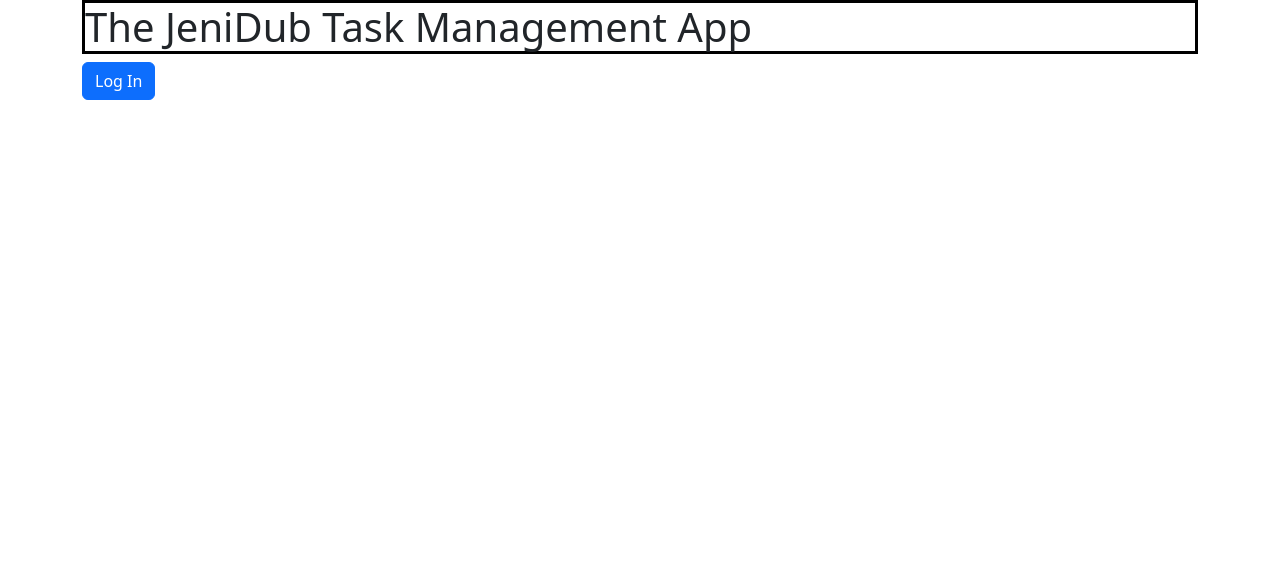
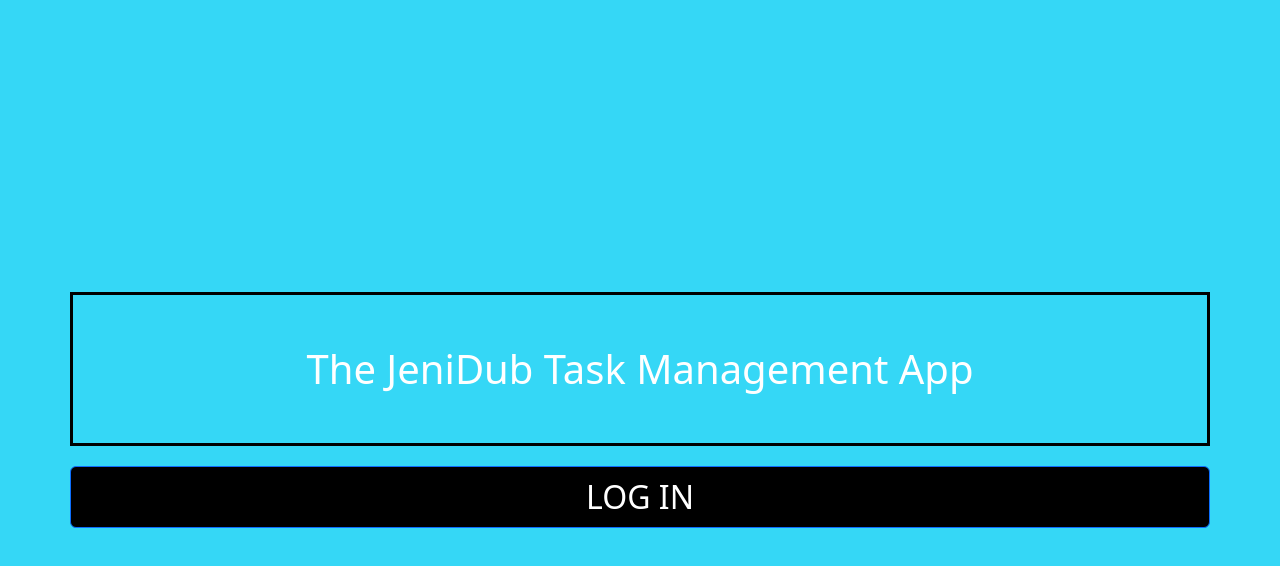
Before and after one commit to jenidub/JeniDub-Task-Management-App, a React (Vite) app: page / in a window 1280 px wide. Shown: the top 566 px of the page. Built offline with nearby package versions, Linux system fonts and the light colour scheme.

Commit message:
Updated styling for the login page, NavBar component

```diff
--- a/src/components/AuthLayer/LoginButton.tsx
+++ b/src/components/AuthLayer/LoginButton.tsx
@@ -11,7 +11,7 @@ const LoginButton: React.FC = () => {
         });
     };
 
-    if(!isAuthenticated) return (<Button onClick={handleLogin}>Log In </Button>);
+    if(!isAuthenticated) return (<Button style={{backgroundColor: "black", color: "white", fontSize: "2em", fontWeight: "800px", textTransform: "uppercase"}} onClick={handleLogin}>Log In </Button>);
     return null;
 }
 
--- a/src/components/AuthLayer/LoginPage.tsx
+++ b/src/components/AuthLayer/LoginPage.tsx
@@ -1,16 +1,21 @@
-import { Col, Container } from "react-bootstrap";
+import { Container, Row, Col  } from "react-bootstrap";
 import LoginButton from "./LoginButton";
 import LogoutButton from "./LogoutButton";
 
 const LoginPage: React.FC = () => {
     return (
-        <Container>
-            <Col>
-                <h1 style={{border: "3px solid black",}}>The JeniDub Task Management App</h1>
-                <LoginButton />
-                <LogoutButton />
-            </Col>
-        </Container>
+        <div
+            className="d-flex justify-content-center align-items-center"
+            style={{ minHeight: '100vh', width: '100vw', backgroundColor: "#35d7f6"}}
+        >
+            <Container>
+                <Row>
+                    <h1 style={{border: "3px solid black", textAlign: "center", color: "white", margin: "20px 0px", padding: "50px",}}>The JeniDub Task Management App</h1>
+                    <LoginButton />
+                    <LogoutButton />
+                </Row>
+            </Container>
+        </div>
     )
 }
 
--- a/src/components/NavBar/NavBar.tsx
+++ b/src/components/NavBar/NavBar.tsx
@@ -2,7 +2,13 @@ import { Container, Nav, Navbar } from "react-bootstrap";
 import { useAuth0 } from "@auth0/auth0-react";
 
 const NavBar: React.FC = () => {
-    const { isAuthenticated } = useAuth0();
+    const { logout, isAuthenticated } = useAuth0();
+
+    const handleLogout = () => {
+        logout({
+            logoutParams: {returnTo: window.location.origin},
+        });
+    };
 
     return (
         <Navbar bg="dark" data-bs-theme="dark" fixed="top" style={{fontSize: "1.25em",}}>
@@ -23,6 +29,7 @@ const NavBar: React.FC = () => {
                         <>
                             <Nav.Link href="/dashboard" style={{fontSize: "1.25em",}}>Dashboard</Nav.Link>
                             <Nav.Link href="/profile" style={{fontSize: "1.25em",}}>Profile </Nav.Link>
+                            <Nav.Link href="/" style={{fontSize: "1.25em",}} onClick={handleLogout}>Logout </Nav.Link>
                         </>
                     }
                 </Nav>
--- a/src/components/NavBar/NavBarButtons.tsx
+++ b/src/components/NavBar/NavBarButtons.tsx
@@ -7,7 +7,10 @@ const NavBarButtons: React.FC = () => {
     const {isAuthenticated} = useAuth0();
 
     return(
-        <Container>
+        <div
+            className="d-flex justify-content-center align-items-center"
+        >
+            <Container style={{textAlign: "center",}}>
                 {!isAuthenticated && (
                     <>
                         <LoginButton />
@@ -19,6 +22,7 @@ const NavBarButtons: React.FC = () => {
                     </>
                 )}
             </Container>
+        </div>
     )
 };
 
--- a/src/components/PageViews/PageLayout.tsx
+++ b/src/components/PageViews/PageLayout.tsx
@@ -14,9 +14,9 @@ const PageLayout: React.FC<PageLayoutProps> = ({ children }) => {
             </Col>
             {/* <h1 style={{border: "3px solid black",}}>The JeniDub Task Management App</h1> */}
             {children}
-            <footer style={{margin: "25px",}}>
+            {/* <footer style={{margin: "25px",}}>
                 <NavBarButtons />
-            </footer>
+            </footer> */}
         </Container>
     )
 }
```
Lines whose indentation alone changed are shown as unchanged.
